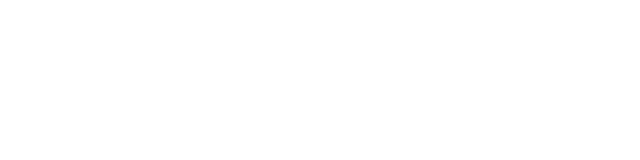
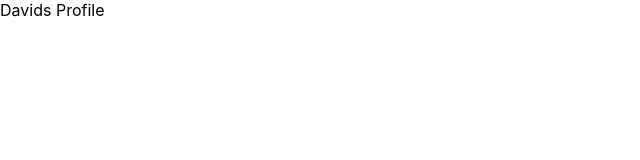
Before and after one commit to jorgemndoza/nextfirebaseblog, a Next.js app: page / in a window 1280 px wide. Shown: the top 160 px of the page, without its empty margins (0-640 px from the left). Built offline with nearby package versions, Linux system fonts and the light colour scheme.

Commit message:
set up routes

```diff
--- /dev/null
+++ b/pages/[username]/[slug].js
@@ -0,0 +1,3 @@
+export default function PostPage({}) {
+  return <main></main>;
+}
--- a/pages/index.tsx
+++ b/pages/index.tsx
@@ -1,10 +1,15 @@
 import Head from 'next/head'
 import styles from '../styles/Home.module.css'
+import Link from 'next/link'
 
 export default function Home() {
   return (
     <div>
-
+      <Link prefetch={false} href={{pathname: '/[username]',
+                  query: { username: 'david30'}
+                  }}>
+              <a>Davids Profile</a>
+          </Link>
     </div>
   )
 }
```
Also changed, not shown: pages/[username]/index.js (added, +7 -0 lines), pages/admin/index.js (added, +11 -0 lines), pages/enter.js (added, +7 -0 lines), pages/admin/[slug].js (added).
